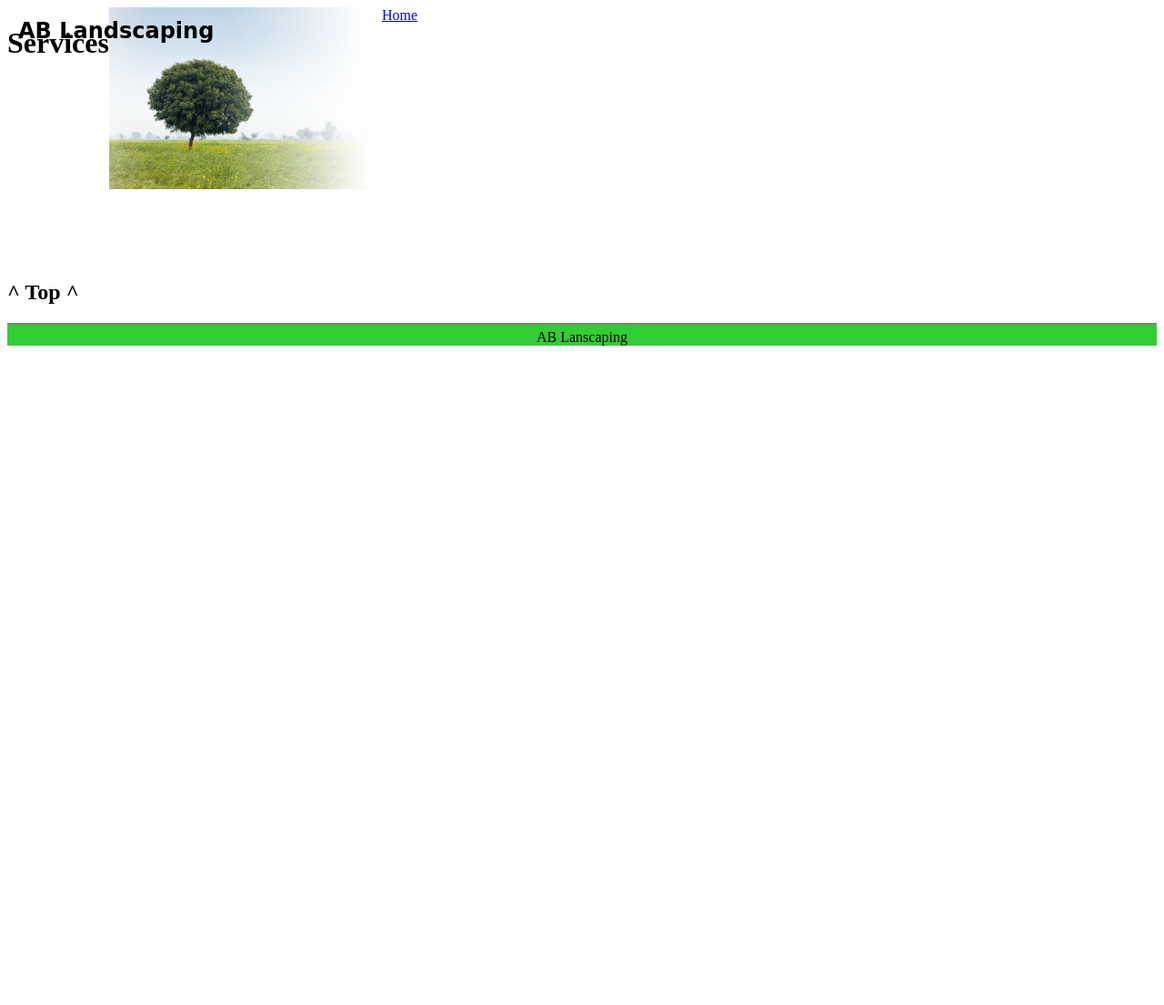
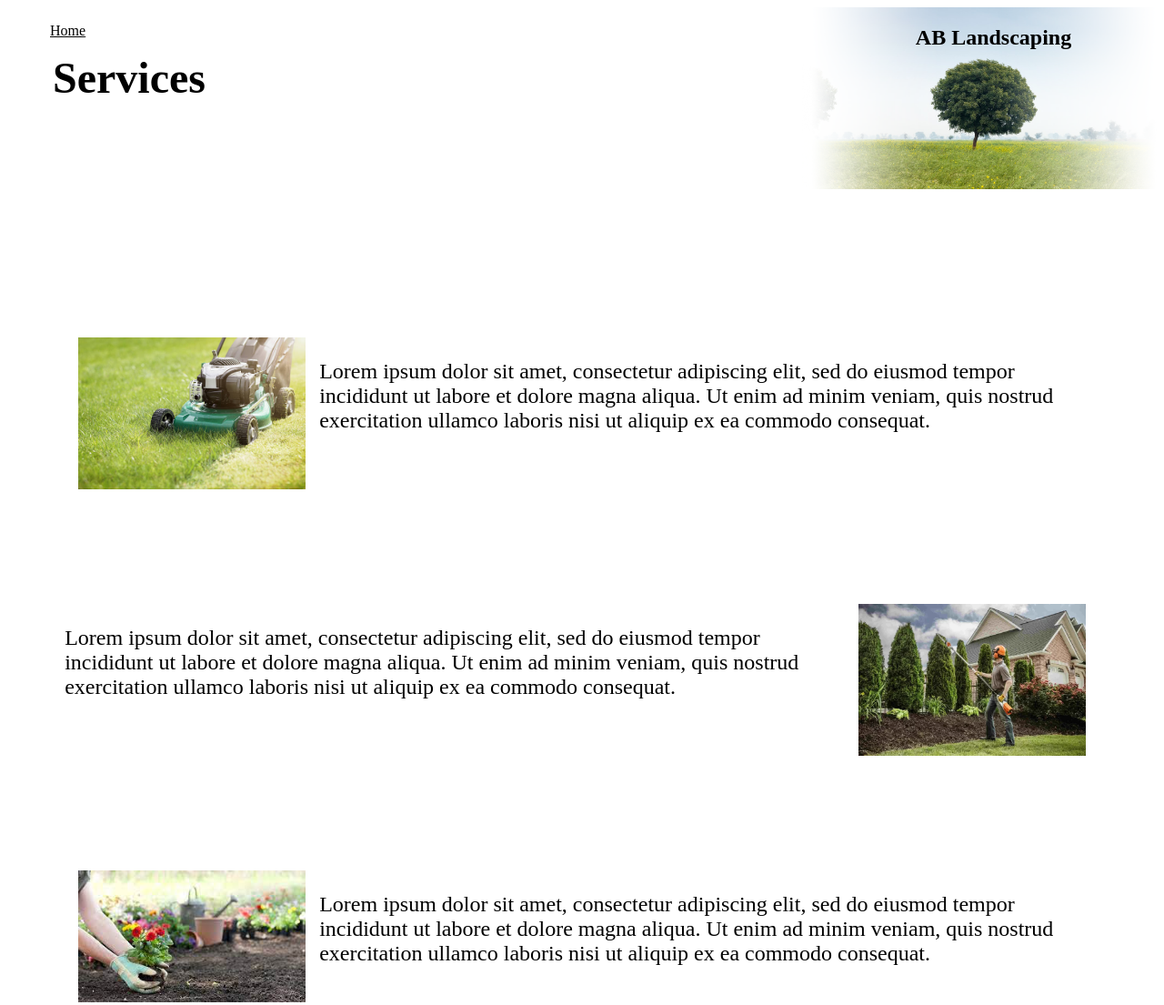
Before and after one commit to JacobSandbox/AB-Landscaping, a plain HTML site: page assets/pages/services.html in a window 1280 px wide. Shown: the top 1105 px of the page at 91% size. Before the commit the page ends 800 px from the top, so only its background shows below. Drawn offline with Linux system fonts and the light colour scheme.

Commit message:
Add files via upload

```diff
--- a/scripts.js
+++ b/scripts.js
@@ -6,10 +6,40 @@
 // Home page
 //////////////////////
 
-function gotoCard ( card ) {
-    switch ( card ) {
-        case "About":
-            window.scroll(0, 600);
-            break;
-    }
+
+//////////////////////
+// Services page
+//////////////////////
+
+function test() {
+    const div = document.createElement("div");
+    document.getElementById("content").append(div);
 }
+
+function load() {
+    generateCard("lawnmower", true, "Lorem ipsum dolor sit amet, consectetur adipiscing elit, sed do eiusmod tempor incididunt ut labore et dolore magna aliqua. Ut enim ad minim veniam, quis nostrud exercitation ullamco laboris nisi ut aliquip ex ea commodo consequat.");
+    generateCard("trimming", false, "Lorem ipsum dolor sit amet, consectetur adipiscing elit, sed do eiusmod tempor incididunt ut labore et dolore magna aliqua. Ut enim ad minim veniam, quis nostrud exercitation ullamco laboris nisi ut aliquip ex ea commodo consequat.");
+    generateCard("flowers", true, "Lorem ipsum dolor sit amet, consectetur adipiscing elit, sed do eiusmod tempor incididunt ut labore et dolore magna aliqua. Ut enim ad minim veniam, quis nostrud exercitation ullamco laboris nisi ut aliquip ex ea commodo consequat.");
+    generateCard("rocks", false, "Lorem ipsum dolor sit amet, consectetur adipiscing elit, sed do eiusmod tempor incididunt ut labore et dolore magna aliqua. Ut enim ad minim veniam, quis nostrud exercitation ullamco laboris nisi ut aliquip ex ea commodo consequat.");
+}
+
+function generateCard ( img, dir, txt ) {
+    // Generate div
+    const card = document.createElement("div");
+    card.className = "card";
+    // Add image
+    const pic = document.createElement("img");
+    pic.src = "../../assets/images/" + img + ".png";
+    // Set image style
+    pic.style = (dir) ? "float:left" : "float:right";
+    card.appendChild(pic);
+    // Add text
+    const desc = document.createElement("p");
+    desc.innerHTML = txt;
+    desc.className = "desc";
+    card.appendChild(desc);
+    // Get main content div
+    const main = document.getElementById("content");
+    // Append new div to content
+    main.appendChild(card);
+}
--- a/styles.css
+++ b/styles.css
@@ -12,7 +12,7 @@ footer {
     background-color: limegreen;
 }
 
-#menu a {
+.main #menu a {
     width: 50%;
     margin: 0% 25%;
     color: black;
@@ -24,13 +24,23 @@ footer {
 
 /*Class*/
 
+.return {
+    text-decoration: underline;
+    color: black;
+}
+
+.top {
+    text-align: right;
+    cursor: pointer;
+}
+
 .more {
     text-decoration: none;
     font-weight: bold;
     color: black;
 }
 
-.card {
+.main .card {
     width: 75%;
     margin: 150px 12.5%;
 }
@@ -71,14 +81,14 @@ footer {
     margin: 0;
 }
 
-#menu {
+.main #menu {
     display: flex;
     flex: 4;
     height: 100%;
     margin: 0;
 }
 
-#company {
+.main #company {
     position: absolute;
     margin: 0px;
     top: 20px;
@@ -86,7 +96,7 @@ footer {
     font-family: 'Dancing Script', cursive;
 }
 
-#logo {
+.main #logo {
     object-fit: cover;
     object-position: -100px 0px;
     width: 300px;
@@ -112,3 +122,55 @@ footer {
         background-color: green;
     }
 }
+
+/* Services page */
+
+.services #content {
+    display: flex;
+    flex-direction: column;
+}
+
+.services .card {
+    flex: 1;
+    width: 90%;
+    margin: 5%;
+}
+
+.services .card img {
+    width: 250px;
+    margin: 0 15px;
+}
+
+.services .card p {
+    font-size: 18pt;
+}
+
+.services #header {
+    flex: 1;
+    width: 100%;
+}
+
+.services #title {
+    float: left;
+    margin: 50px;
+    width: 63%;
+    font-size: 36pt;
+}
+
+.services #company {
+    position: absolute;
+    left: 100%;
+    transform: translate(-125%, 0);
+    width: 250px;
+    text-align: center;
+}
+
+.services #logo {
+    float: right;
+}
+
+.services .return {
+    position: absolute;
+    top: 25px;
+    left: 55px;
+}
```
Also changed, not shown: index.html (+2 -2 lines).
